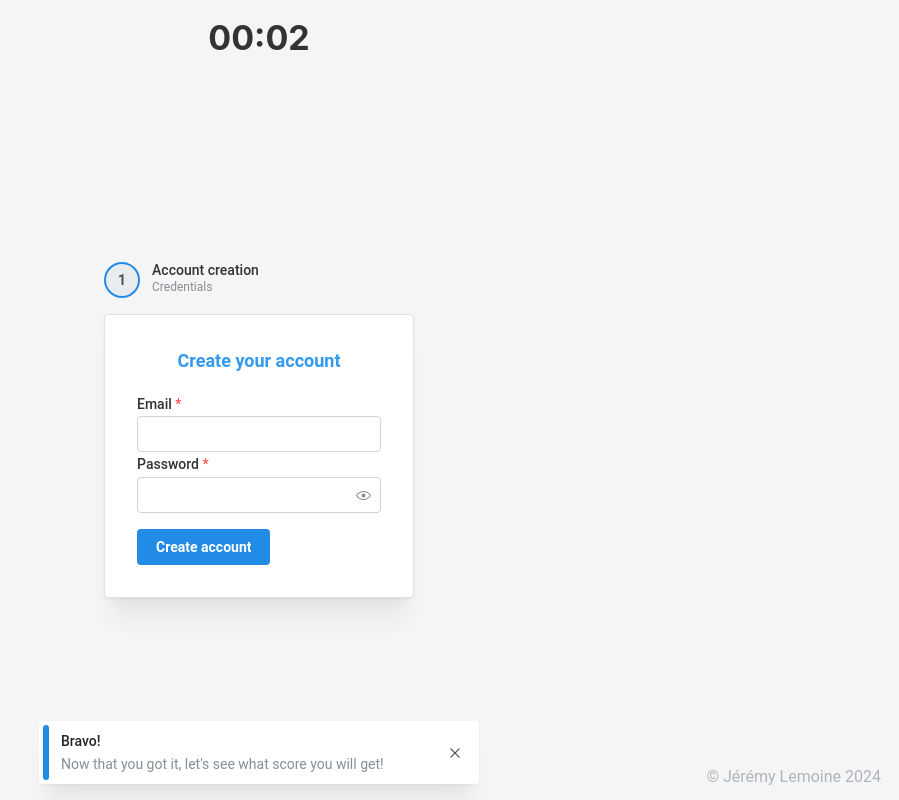
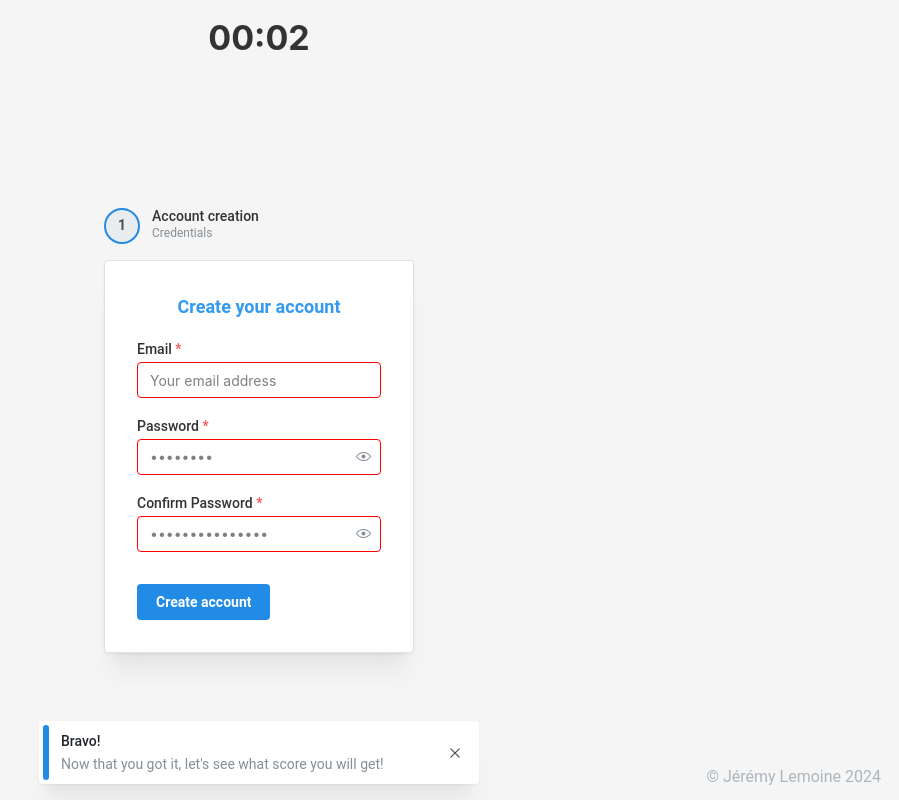
Before and after one commit to Jeremy-Lemoine/worst-ui, a React (Vite) app: page / in a window 1280 px wide. Both pictures are taken after a click on the button 872 px from the left and 321 px from the top of the page. Shown: the whole page, without its empty margins (381-1280 px from the left). Built offline with nearby package versions, Linux system fonts and the light colour scheme.

Commit message:
[New] Worst Input, [Update] Account creation

```diff
--- a/package.json
+++ b/package.json
@@ -20,6 +20,7 @@
 		"@mantine/modals": "^7.6.2",
 		"@mantine/notifications": "^7.6.2",
 		"@mantine/nprogress": "^7.6.2",
+		"lodash": "^4.17.21",
 		"react": "^18.2.0",
 		"react-dom": "^18.2.0",
 		"sass": "^1.72.0",
@@ -34,6 +35,7 @@
 		]
 	},
 	"devDependencies": {
+		"@types/lodash": "^4.17.0",
 		"@types/node": "^20.11.30",
 		"@types/react": "^18.2.64",
 		"@types/react-dom": "^18.2.21",
--- a/src/components/AccountCreation/AccountCreation.tsx
+++ b/src/components/AccountCreation/AccountCreation.tsx
@@ -1,4 +1,5 @@
 import {
+	validateConfirmPassword,
 	validateEmail,
 	validatePassword,
 } from "@components/AccountCreation/validators";
@@ -17,6 +18,7 @@ import { createFormContext } from "@mantine/form";
 type FormData = {
 	email: string;
 	password: string;
+	confirmPassword: string;
 };
 
 const [FromProvider, useFormContext, useForm] = createFormContext<FormData>();
@@ -24,12 +26,14 @@ const [FromProvider, useFormContext, useForm] = createFormContext<FormData>();
 function AccountCreation() {
 	const form = useForm({
 		initialValues: {
-			email: "",
-			password: "",
+			email: "Your email address",
+			password: "p@ssw0rd",
+			confirmPassword: "c0nf1rmP@ssw0rd",
 		},
 		validate: {
 			email: validateEmail,
 			password: validatePassword,
+			confirmPassword: validateConfirmPassword,
 		},
 	});
 
@@ -47,15 +51,16 @@ function AccountCreation() {
 			>
 				Create your account
 			</Text>
-			<Space h="md" />
 			<FromProvider form={form}>
 				<form onSubmit={form.onSubmit(onSubmit)}>
+					<Space h="md" />
 					<WorstInput
 						Component={TextInput}
 						useFormContext={useFormContext}
 						name="email"
 						required
 					/>
+					<Space h="md" />
 					<WorstInput
 						Component={PasswordInput}
 						useFormContext={useFormContext}
@@ -63,6 +68,13 @@ function AccountCreation() {
 						required
 					/>
 					<Space h="md" />
+					<WorstInput
+						Component={PasswordInput}
+						useFormContext={useFormContext}
+						name="confirmPassword"
+						required
+					/>
+					<Space h="xl" />
 					<Button type="submit">Create account</Button>
 				</form>
 			</FromProvider>
--- a/src/components/AccountCreation/validators.ts
+++ b/src/components/AccountCreation/validators.ts
@@ -1,15 +1,26 @@
-export function validateEmail(value: string) {
+export function validateEmail(email: string) {
 	const errors = [];
-	if (!value.includes("@")) {
+	if (!email.includes("@")) {
 		errors.push("Email should contain @ symbol.");
 	}
 	return errors.length > 0 ? errors : null;
 }
 
-export function validatePassword(value: string) {
+export function validatePassword(password: string) {
 	const errors = [];
-	if (value.length < 8) {
+	if (password.length < 8) {
 		errors.push("Password should be at least 8 characters.");
 	}
 	return errors.length > 0 ? errors : null;
 }
+
+export function validateConfirmPassword(
+	confirmation: string,
+	{ password }: { password: string },
+) {
+	const errors = [];
+	if (confirmation !== password) {
+		errors.push("Passwords must not be different.");
+	}
+	return errors.length > 0 ? errors : null;
+}
--- a/src/components/WorstInput/WorstInput.tsx
+++ b/src/components/WorstInput/WorstInput.tsx
@@ -1,8 +1,8 @@
 import buildWorstErrors from "@components/WorstInput/buildWorstErrors";
 import { Container, Text, TextInput } from "@mantine/core";
 import { UseFormReturnType } from "@mantine/form";
-import { upperFirst } from "@mantine/hooks";
 import { useMemo } from "react";
+import _ from "lodash";
 
 type WorstInputPropsType<T> = {
 	useFormContext: () => UseFormReturnType<T, (values: T) => T>;
@@ -20,7 +20,7 @@ function WorstInput<T>({
 }: WorstInputPropsType<T>) {
 	const form = useFormContext();
 
-	const upperCaseName = useMemo(() => upperFirst(name as string), [name]);
+	const upperCaseName = useMemo(() => _.startCase(name as string), [name]);
 	const InputComponent = useMemo(() => Component || TextInput, [Component]);
 
 	const [errors, errorStyles] = buildWorstErrors(form.errors, name as string);
--- a/src/components/WorstInput/buildWorstErrors.ts
+++ b/src/components/WorstInput/buildWorstErrors.ts
@@ -4,12 +4,16 @@ import { CSSProperties } from "react";
 
 type MantineInputStyles = Partial<Record<__InputStylesNames, CSSProperties>>;
 
-const errorStyles: MantineInputStyles = {
-	input: { border: "1px solid green" },
+const defautlStyles: MantineInputStyles = {
+	input: { color: "gray" },
 };
 
-const defaultStyles: MantineInputStyles = {
-	input: { border: "1px solid lightgray" },
+const errorStyles: MantineInputStyles = {
+	input: { border: "1px solid green", ...defautlStyles?.input },
+};
+
+const validStyles: MantineInputStyles = {
+	input: { border: "1px solid red", ...defautlStyles?.input },
 };
 
 export default function buildWorstErrors(
@@ -22,6 +26,6 @@ export default function buildWorstErrors(
 	} else if (Array.isArray(errors) && errors.length > 0) {
 		return [errors as string[], errorStyles];
 	} else {
-		return [[], defaultStyles];
+		return [[], validStyles];
 	}
 }
```
